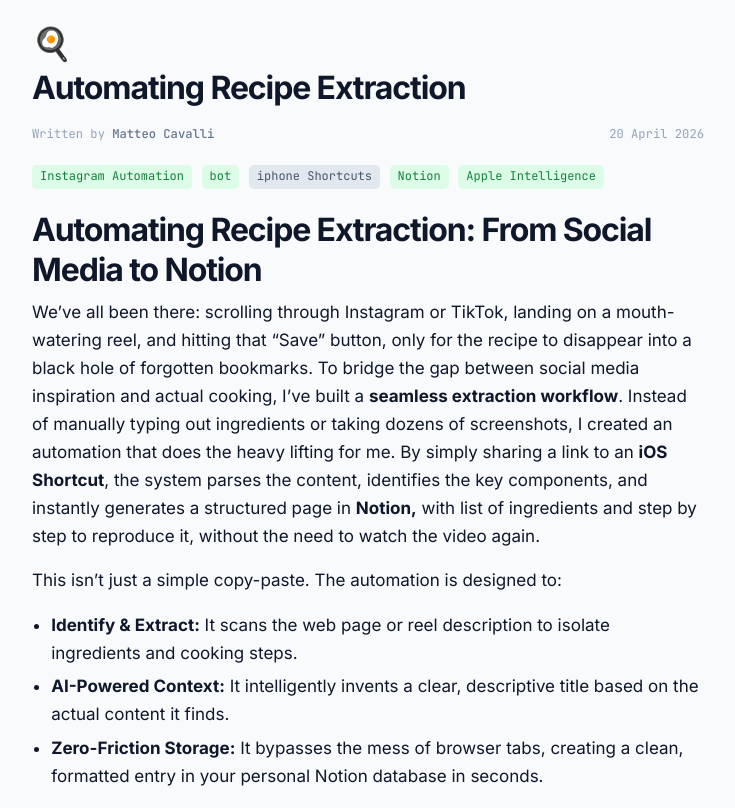
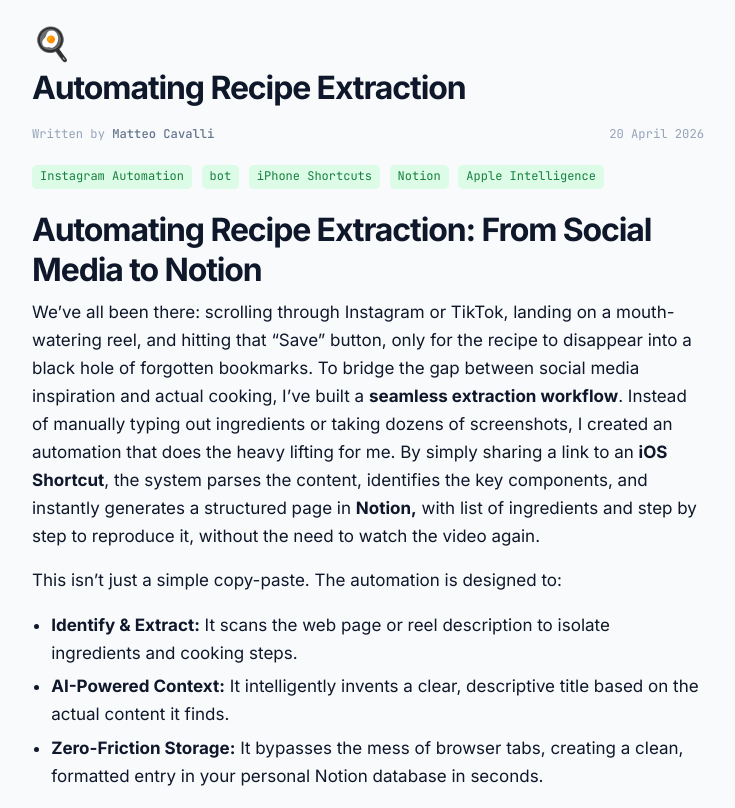
Before and after one commit to M4ttAo/curriculum-vitae, a Jekyll site: the page built from _posts/2026-04-20-automating-recipe-extraction.md, in a window 1280 px wide and 900 px high, scrolled down 484 px, cut to the strip 92-900 px from the top of the window. Shown: the whole strip, without its empty margins (272-1007 px from the left). Built offline with Jekyll 4.4.1, drawn with Linux system fonts in a browser that asks for light colours.

Commit message:
sistemato il tag

```diff
--- a/_posts/2026-04-20-automating-recipe-extraction.md
+++ b/_posts/2026-04-20-automating-recipe-extraction.md
@@ -9,7 +9,7 @@
 tags:
   - Instagram Automation
   - bot
-  - iphone Shortcuts
+  - iPhone Shortcuts
   - Notion
   - Apple Intelligence
 ---
```
